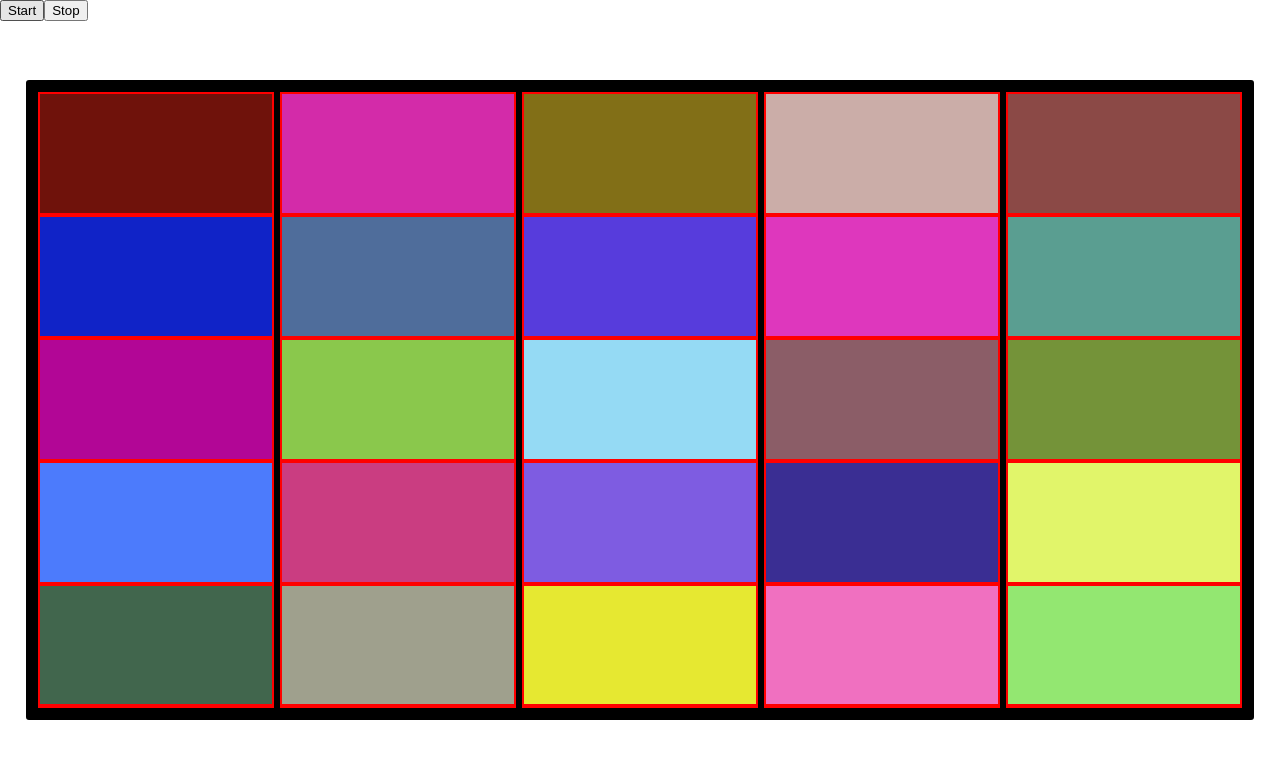
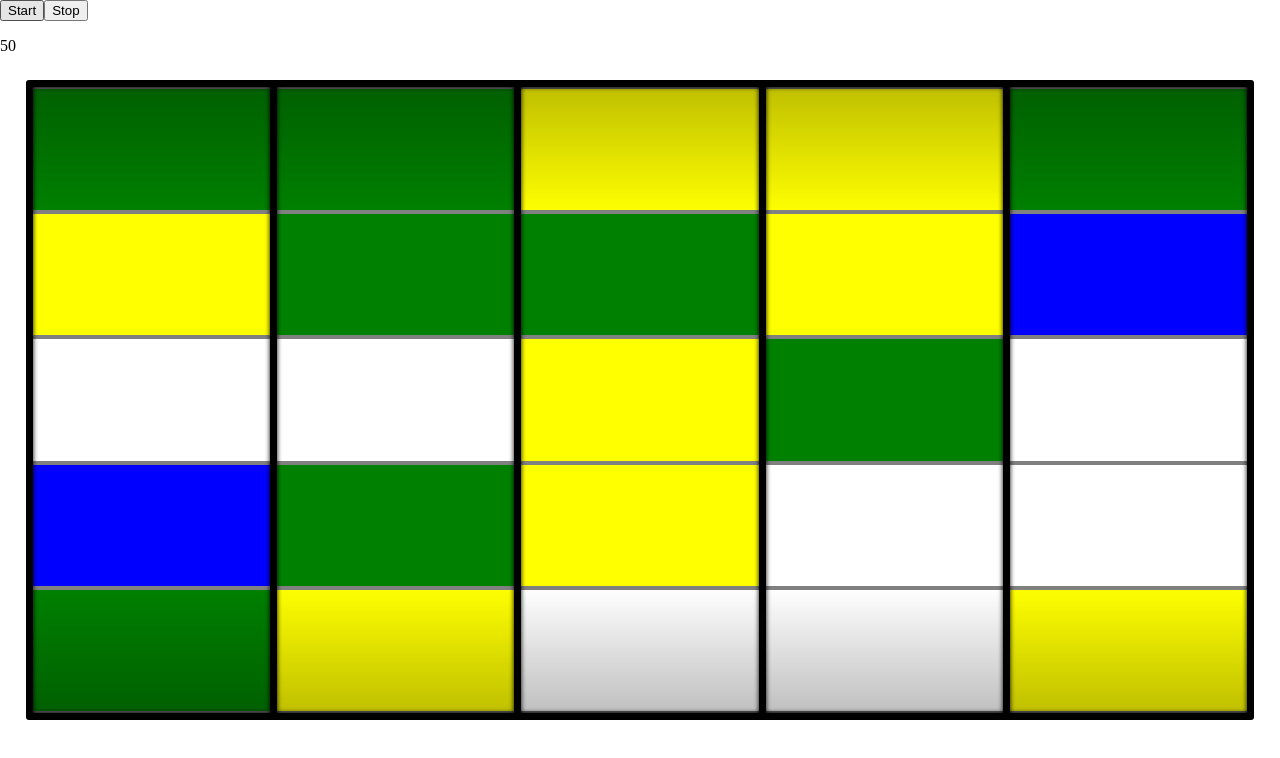
Before and after one commit to stonek4/slot-machine, an Angular app: page / in a window 1280 px wide. Shown: the top 758 px of the page. Built offline with nearby package versions, Linux system fonts and the light colour scheme.

Commit message:
paylines working

```diff
--- a/src/app/app.component.html
+++ b/src/app/app.component.html
@@ -1,6 +1,10 @@
 <div id="slot-machine">
   <div class="reel" *ngFor="let reel of reels">
     <div class="symbol" *ngFor="let symbol of reel.symbols" [style.backgroundColor]="symbol.color"></div>
+    <div class="reel-glass"></div>
+  </div>
+  <div style="height: 100%; width: 100%; position: absolute">
+    <svg style="position: absolute" width="100%" height="100%" viewBox="0 0 100 100" preserveAspectRatio="none" app-payline *ngFor="let payline of paylineValues" [winningRows]="payline" [totalRows]="numberOfRows"></svg>
   </div>
 </div>
-<button (click)="start()">Start</button>  <button (click)="stop()">Stop</button>
+<button (click)="start()">Start</button>  <button (click)="stop()">Stop</button> <p>{{winnings}}</p>
--- a/src/app/app.component.scss
+++ b/src/app/app.component.scss
@@ -1,40 +1,57 @@
+$slot-column-margin: 7px;
+$number-of-reels: 5;
+$number-of-rows: 5;
+
 #slot-machine {
     background-color: black;
-    margin-left: 2vmax;
+    margin-left: 2vw;
     margin-top: 10vh;
-    width: 96vmax;
-    height: 50vmax;
+    width: 96vw;
+    height: 50vw;
+    max-height: 80vh;
     position: absolute;
     display: flex;
     justify-content: space-between;
     border-radius: 3px;
     overflow: hidden;
     border-style: solid;
-    border-width: 1vmax;
+    border-width: $slot-column-margin;
     box-sizing: border-box;
 }
 
 .reel {
-    width: 18.5vmax;
+    width: calc((96vw - ((#{$number-of-reels} + 1) * #{$slot-column-margin})) / #{$number-of-reels});
     background-color: white;
-    height: 72vmax;
-    margin-top: 0vmax;
+    height: calc(72vw - (2 * #{$slot-column-margin}));
+    max-height: calc(120vh - (2 * #{$slot-column-margin}));
+    margin-top: 0vw;
     float: left;
     overflow: hidden;
     position: relative;
 }
 
+.reel-glass {
+    position: absolute;
+    height: calc(50vw - (2 * #{$slot-column-margin}));
+    max-height: calc(80vh - (2 * #{$slot-column-margin}));
+    width: 100%;
+    box-shadow: inset 0 0 5px black;
+    background-image: linear-gradient(rgba(0,0,0,0.25) 0%, rgba(255,255,255, 0) 20%, rgba(255,255,255, 0) 80%, rgba(0,0,0,0.25) 100%);
+}
+
 .symbol {
     width: 100%;
-    height: 9.6vmax;
+    height: calc((50vw - (2 * #{$slot-column-margin})) / #{$number-of-rows});
+    max-height: calc((80vh - (2 * #{$slot-column-margin})) / #{$number-of-rows});
     position: relative;
     float: left;
-    border-color: red;
+    border-color: grey;
     border-width: 2px;
     border-style: solid;
+    border-left-style: none;
+    border-right-style: none;
     box-sizing: border-box;
-
-    animation: insert-symbol 0.1s linear;
+    animation: insert-symbol 0.08s linear;
 }
 
 .new-symbol {
@@ -44,9 +61,9 @@
 
 @keyframes insert-symbol {
     0% {
-        height: 0vmax;
+        height: 0vw;
     }
     100% {
-        height: 9.6vmax;
+        height: 9.6vw;
     }
 }
--- a/src/app/app.component.ts
+++ b/src/app/app.component.ts
@@ -1,4 +1,7 @@
-import { Component } from '@angular/core';
+import { Component, ViewChildren, QueryList } from '@angular/core';
+import { PaylineComponent } from './payline/payline.component';
+import { paylines } from './paylines';
+import { THIS_EXPR } from '@angular/compiler/src/output/output_ast';
 
 @Component({
   selector: 'app-root',
@@ -8,19 +11,27 @@ import { Component } from '@angular/core';
 export class AppComponent {
   title = 'slot-machine';
   numberOfReels = 5;
-  numberOfSymbols = 7;
+  numberOfRows = 5;
+  numberOfSymbols = this.numberOfRows + 1;
   reels = new Array<Reel>();
   spinning = false;
   stopIndex = 0;
+  paylineValues = paylines;
+  winnings = 50;
+  @ViewChildren(PaylineComponent) paylineComponents: QueryList<PaylineComponent>;
 
   constructor() {
     for (let i = 0; i < this.numberOfReels; i++) {
       const symbols = new Array<Symbol>();
       for (let j = 0; j < this.numberOfSymbols; j++) {
+        const id = this.getRandomNumber();
+        const color = this.getColor(id);
+
         symbols.push(new Symbol({
-          color: this.getRandomColor(),
+          id: id.toString(),
+          color: color,
           picture: j.toString(),
-          value: j
+          value: id
         }))
       }
       this.reels.push(new Reel({
@@ -30,25 +41,41 @@ export class AppComponent {
     }
   }
 
+  getColor(index: number) {
+    switch(index) {
+      case 0: {
+        return "white";
+      }
+      case 1: {
+        return "blue";
+      }
+      case 2: {
+        return "green";
+      }
+      case 3: {
+        return "yellow";
+      }
+      case 4: {
+        return "purple";
+      }
+    }
+  }
 
-
-  getRandomColor() {
-    let letters = '0123456789ABCDEF';
-    let color = '#';
-    for (let i = 0; i < 6; i++) {
-      color += letters[Math.floor(Math.random() * 16)];
-    }
-    return color;
+  getRandomNumber() {
+    return Math.floor(Math.random() * 4);
   }
 
   spin(reel: Reel): void {
     window.requestAnimationFrame(() => {
       setTimeout(() => {
+        const id = this.getRandomNumber();
+        const color = this.getColor(id);
         reel.symbols.pop();
         reel.symbols.unshift(new Symbol({
-          color: this.getRandomColor(),
+          id: id.toString(),
+          color: color,
           picture: "hi",
-          value: 1
+          value: id
         }));
         if (this.spinning) {
           this.spin(reel);
@@ -57,15 +84,49 @@ export class AppComponent {
             setTimeout(() => {
               this.stopIndex += 1;
             }, 200);
+
+            if (this.stopIndex === this.numberOfReels - 1) {
+              this.checkForWin();
+            }
           } else {
             this.spin(reel);
           }
         }
-      }, 100);
+      }, 80);
     });
   }
 
+  checkForWin() {
+    let newWinnings: number = 0;
+    for (let payline of this.paylineComponents) {
+      let symbol: Symbol = undefined;
+      for (let i = 0; i < this.numberOfReels; i++) {
+        const paylineIndex: number = payline.winningRows[i];
+        if (symbol === undefined) {
+          symbol = this.reels[i].symbols[paylineIndex];
+        } else if (symbol.id !== this.reels[i].symbols[paylineIndex].id) {
+          break;
+        }
+
+        if (i === this.numberOfReels - 1) {
+          console.log(`WINNER! ${payline.winningRows}`);
+          payline.show();
+          setTimeout(() => {
+            payline.hide();
+          }, 2000);
+          newWinnings += (1 + symbol.value) * 5;
+        }
+      }
+    }
+    this.winnings += newWinnings;
+  }
+
+  takePayment() {
+    this.winnings -= 1;
+  }
+
   start(): void {
+    this.takePayment();
     this.spinning = true;
 
     for (let reel of this.reels) {
@@ -94,6 +155,7 @@ class Reel {
 
 class Symbol {
   public picture: string;
+  public id: string;
   public color: string;
   public value: number;
 
--- a/src/app/app.module.ts
+++ b/src/app/app.module.ts
@@ -2,10 +2,12 @@ import { BrowserModule } from '@angular/platform-browser';
 import { NgModule } from '@angular/core';
 
 import { AppComponent } from './app.component';
+import { PaylineComponent } from './payline/payline.component';
 
 @NgModule({
   declarations: [
-    AppComponent
+    AppComponent,
+    PaylineComponent,
   ],
   imports: [
     BrowserModule
--- /dev/null
+++ b/src/app/payline/payline.component.html
@@ -0,0 +1 @@
+<svg:path [attr.d]="svgPath" fill="none" class="payline" vector-effect="non-scaling-stroke" *ngIf="showLine"></svg:path>
--- /dev/null
+++ b/src/app/payline/payline.component.scss
@@ -0,0 +1,4 @@
+.payline {
+    stroke:red;
+    stroke-width: 10;
+}
--- /dev/null
+++ b/src/app/payline/payline.component.ts
@@ -0,0 +1,47 @@
+import { Component, OnInit, Input } from '@angular/core';
+
+@Component({
+  selector: '[app-payline]',
+  templateUrl: './payline.component.html',
+  styleUrls: ['./payline.component.scss']
+})
+export class PaylineComponent implements OnInit {
+  @Input() public winningRows: number[];
+  @Input() public totalRows: number;
+  public showLine: boolean = false;
+
+  constructor() {
+
+  }
+
+  show() {
+    this.showLine = true;
+  }
+
+  hide() {
+    this.showLine = false;
+  }
+
+  get svgPath(): string {
+    const totalColumns = this.winningRows.length;
+    let path = "M"
+    let x = Math.round((100 / totalColumns) / 2);
+    let y = 0;
+
+    for (let row of this.winningRows) {
+      if (y !== 0) {
+        path += " L"
+      }
+
+      y = Math.round((100 * ((row + 1) / this.totalRows)) - ((100 / this.totalRows) / 2));
+      path += ` ${x},${y}`;
+      x += Math.round(100 / totalColumns);
+    }
+
+    return path;
+  }
+
+  ngOnInit(): void {
+  }
+
+}
--- /dev/null
+++ b/src/app/paylines.ts
@@ -0,0 +1,33 @@
+export const paylines: number[][] = [
+    [0,0,0,0,0],
+    [1,1,1,1,1],
+    [2,2,2,2,2],
+    [3,3,3,3,3],
+    [4,4,4,4,4],
+    [0,1,0,1,0],
+    [2,2,1,2,2],
+    [2,2,3,2,2],
+    [3,4,3,4,3],
+    [1,0,1,0,1],
+    [2,1,1,1,2],
+    [2,3,3,3,2],
+    [4,3,4,3,4],
+    [0,0,1,0,0],
+    [1,1,0,1,1],
+    [4,4,3,4,4],
+    [3,3,4,3,3],
+    [0,1,1,1,0],
+    [1,0,0,0,1],
+    [4,3,3,3,4],
+    [3,4,4,4,3],
+    [0,1,2,1,0],
+    [1,2,3,2,1],
+    [2,3,4,3,2],
+    [2,1,0,1,2],
+    [3,2,1,2,3],
+    [4,3,2,3,4],
+    [1,1,2,1,1],
+    [3,3,2,3,3],
+    [4,3,2,1,0],
+    [0,1,2,3,4]
+]
```
Also changed, not shown: 1 other file (tests, documents, lock files or other folders).
